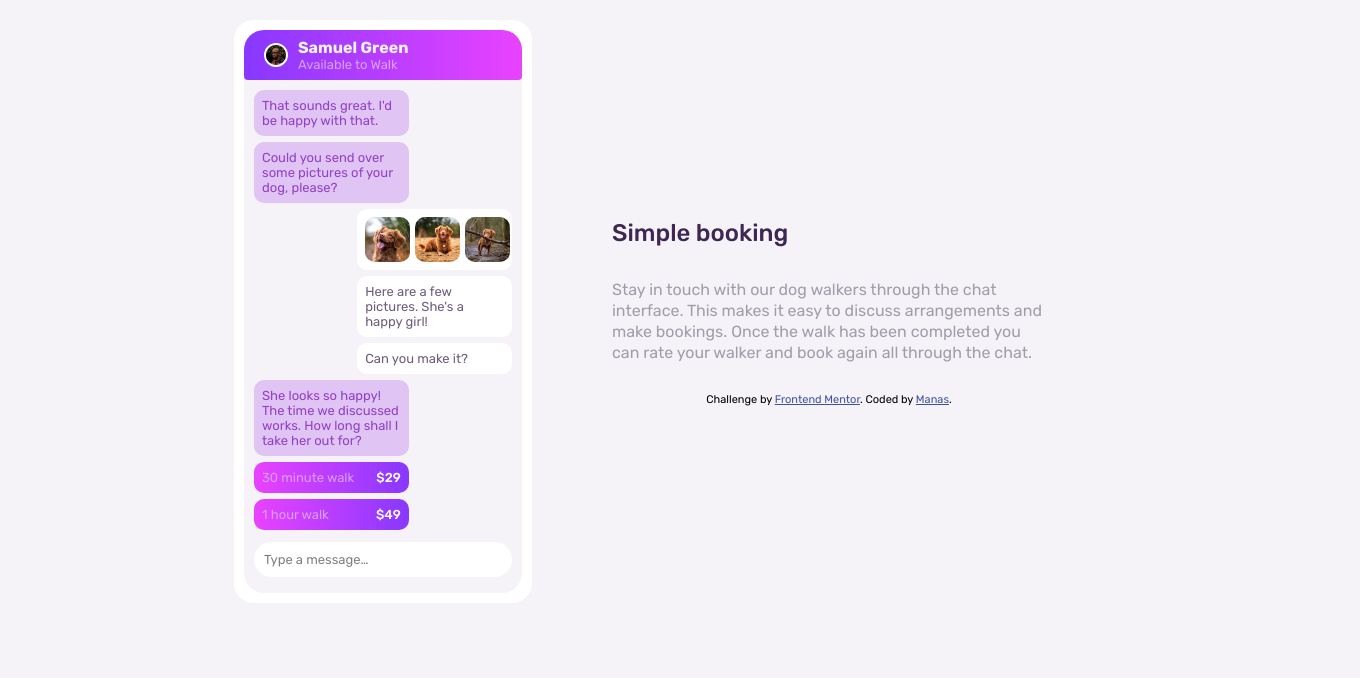
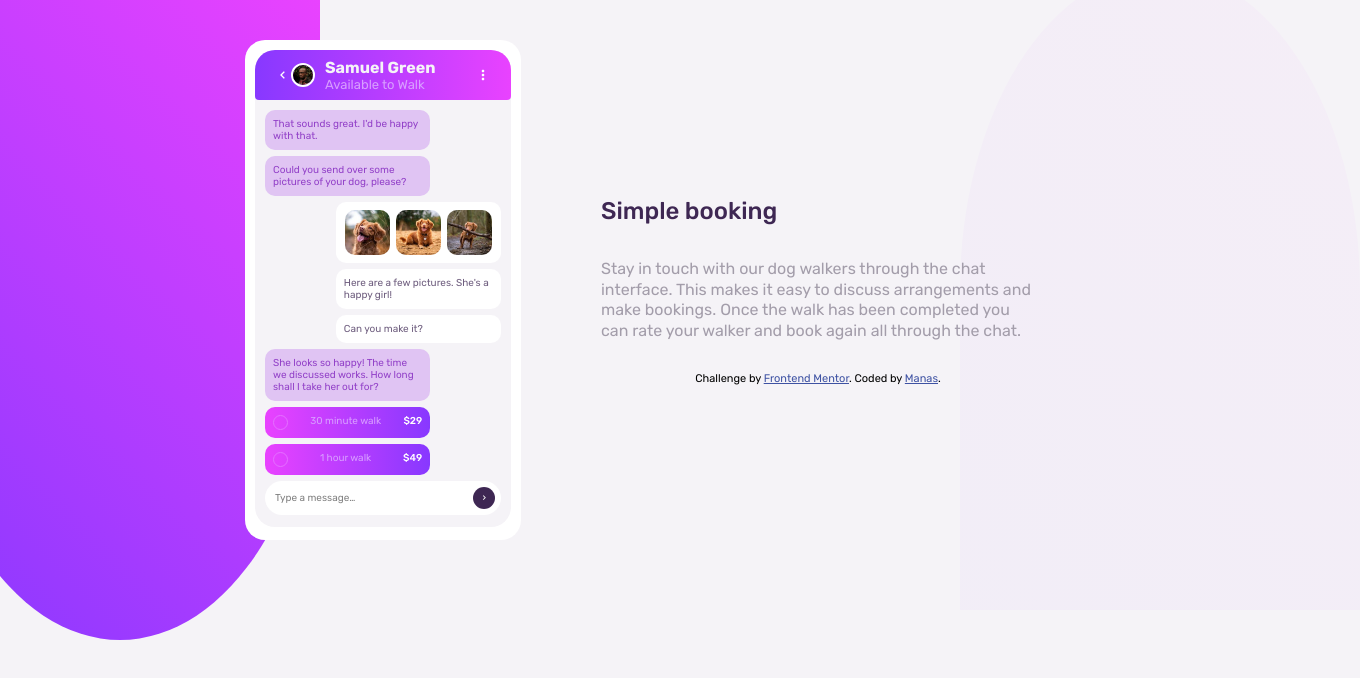
Before and after one commit to codewithmanas/Chat-app-CSS-illustration-frontendmentor, a plain HTML site: page index.html in a window 1280 px wide. Shown: the whole page, 1360 px wide, since content can reach past the window. Drawn offline with nearby package versions, Linux system fonts and the light colour scheme.

Commit message:
chatapp illustration completed

```diff
--- a/index.html
+++ b/index.html
@@ -6,6 +6,7 @@
   <link rel="icon" type="image/png" sizes="32x32" href="./images/favicon-32x32.png">
   <title>Frontend Mentor | Chat app CSS illustration</title>
   <link rel="stylesheet" href="styles.css" type="text/css" />
+  <link href='https://unpkg.com/boxicons@2.1.4/css/boxicons.min.css' rel='stylesheet'>
 </head>
 <body>
   <!-- App Section -->
@@ -14,11 +15,13 @@
 
       <!-- banner section -->
        <div class="app__banner">
+        <i class='bx bx-chevron-left'></i>
         <img src="./images/avatar.jpg" alt="app logo" class="app__logo">
         <div class="app__heading">
           <p class="app__title">Samuel Green</p>
           <p class="app__subtitle">Available to Walk</p>
         </div>
+        <i class='bx bx-dots-vertical-rounded'></i>
       </div>
 
       <!-- chat section -->
@@ -34,15 +37,20 @@
       <div class="chat__box right__chat">Can you make it?</div>
       <div class="chat__box left__chat">She looks so happy! The time we discussed works. How long shall I take her out for?</div>
       <div class="chat__box walk__duration">
+        <div class="walk__radio"></div>
         <p>30 minute walk</p>
         <p class="chat__price">$29</p>
       </div>
       <div class="chat__box walk__duration">
+        <div class="walk__radio"></div>
         <p>1 hour walk</p>
         <p class="chat__price">$49</p>
       </div>
       <div class="chat__box reply">
         Type a message…
+        <div class="submit__button">
+          <i class='bx bx-chevron-right'></i>
+        </div>
       </div>
     </div>
     </div>
@@ -60,5 +68,13 @@
       </div>
   </section>
 
+  <!-- left back gradient -->
+  <div class="left__back__gradient"></div>
+
+  <!-- right back gradient -->
+  <div class="right__back__gradient"></div>
+
+  <!-- javascript -->
+  <script src="https://unpkg.com/boxicons@2.1.4/dist/boxicons.js"></script>
 </body>
 </html>
--- a/styles.css
+++ b/styles.css
@@ -13,16 +13,45 @@ body {
     align-items: center;
     gap: 80px;
     padding: 20px;
+    padding-top: 40px;
     font-family: 'Rubik', sans-serif;
     background-color: hsl(270, 20%, 96%);
+    position: relative;
+}
+
+/* left back gradient */
+.left__back__gradient {
+    width: 400px;
+    height: 80vh;
+    background: linear-gradient(45deg, hsl(264, 100%, 61%), hsl(293, 100%, 63%));
+    border-bottom-right-radius: 50%;
+    border-bottom-left-radius: 50%;
+    position: absolute;
+    top: 0;
+    left: -80px;
+    z-index: -1;
+}
+
+.right__back__gradient {
+    width: 400px;
+    height: 80vh;
+    background: linear-gradient(45deg, hsl(264, 100%, 61%, 0.03), hsl(293, 100%, 63%, 0.03));
+    border-top-right-radius: 50%;
+    border-top-left-radius: 50%;
+    position: absolute;
+    bottom: -50px;
+    right: -80px;
+    z-index: -1;
+
 }
 
 /* App section */
 .app__section {
-    width: 298px;
+    width: 276px;
     background-color: #fff;
     padding: 10px;
     border-radius: 20px;
+    height: 500px;
 }
 
 /* Text section */
@@ -46,11 +75,16 @@ body {
     width: 100%;
     border-radius: 20px 20px 4px 4px;
     display: flex;
-    gap: 10px;
     padding: 8px 20px;
     align-items: center;
+}
 
 
+.bx.bx-chevron-left {
+    color: #fff;
+}
+.bx.bx-dots-vertical-rounded {
+    color: #fff;
 }
 
 .app__logo {
@@ -58,6 +92,8 @@ body {
     width: 24px;
     height: 24px;
     border: 2px solid #fff;
+    margin-right: 10px;
+
 }
 
 .app__title {
@@ -71,6 +107,10 @@ body {
     color: hsl(276, 100%, 81%);
 }
 
+.app__heading {
+    margin-right: auto;
+}
+
 .chat__section {
     padding: 10px;
     display: flex;
@@ -80,8 +120,8 @@ body {
 }
 
 .chat__box {
-    width: 60%;
-    font-size: small;
+    width: 70%;
+    font-size: 10px;
     padding: 8px;
     border-radius: 10px;
 }
@@ -122,16 +162,38 @@ body {
 
 }
 
+.walk__radio {
+    width: 15px;
+    height: 15px;
+    border-radius: 50%;
+    border: 1px solid hsl(289, 100%, 72%);
+}
+
 .reply {
     align-self: center;
     background-color: #fff;
     color: gray;
     width: 100%;
-    margin: 6px;
-    padding: 10px;
+    margin-bottom: 2px;
+    padding: 6px;
+    padding-left: 10px;
     border-radius: 20px;
+    display: flex;
+    align-items: center;
 }
 
+.submit__button {
+    margin-left: auto;
+    background-color: hsl(271, 36%, 24%);
+    padding: 6px;
+    border-radius: 50%;
+    display: grid;
+    place-items: center;
+}
+
+.submit__button i {
+    color: #fff;
+}
 
 
 /* Text section */
```
